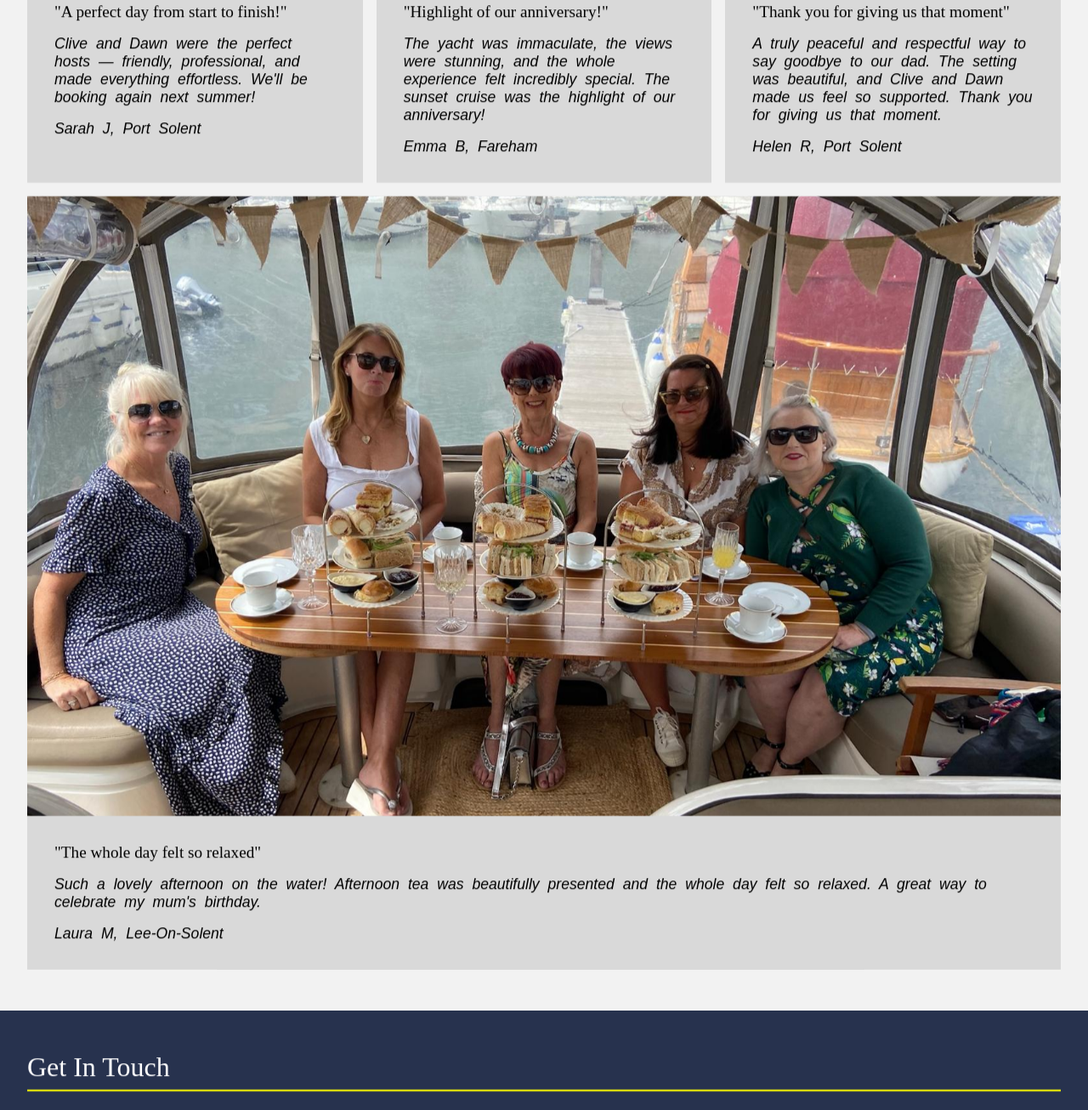
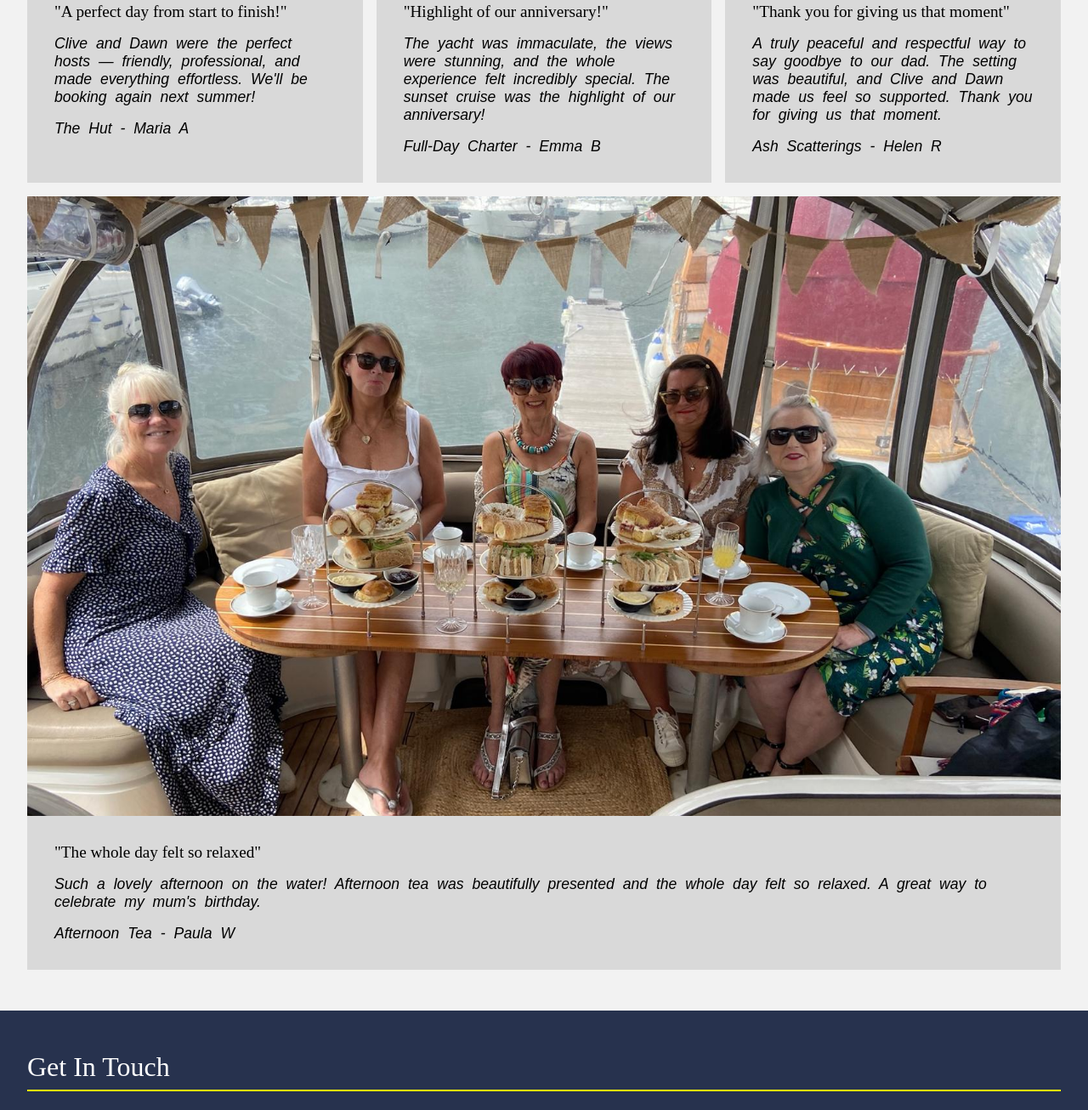
Before and after one commit to Derek-Walton/Quirky-Lady-Charters, a plain HTML site: page index.html in a window 1280 px wide. Shown: the part 3682-4988 px from the top of the page at 85% size. Drawn offline with Linux system fonts and the light colour scheme.

Commit message:
update for dawn

```diff
--- a/index.html
+++ b/index.html
@@ -164,8 +164,20 @@
                 <img src="img/dawn-clive.JPG" alt="">
                 <p>As the yacht's owners and your dedicated crew, we take pride in delivering a safe, relaxed, and truly personalised charter experience. We're here to answer any questions and help plan your perfect day on the water.</p>
                 <!-- Qualifications -->
+                 <!-- 35 years experience -->
+
             </div>
         </section>
+
+        <!-- SAFETY -->
+
+        <!-- BOOK - Gives you more information when you press book -->
+
+        <!-- book -->
+        <!-- Introduction -->
+         <!-- about. more boat details -->
+          <!-- wether we welcome children etc -->
+           <!--  -->
 
         <section id="testimonial" class="fade-in-section">
             <h3>Testimonials</h3>
@@ -176,7 +188,7 @@
                     <div class="testimonial-text">
                         <h4>"A perfect day from start to finish!"</h4>
                         <p>Clive and Dawn were the perfect hosts — friendly, professional, and made everything effortless. We'll be booking again next summer!</p>
-                        <p>Sarah J, Port Solent</p>
+                        <p>The Hut - Maria A</p>
                     </div>
                 </div>
 
@@ -185,7 +197,7 @@
                     <div class="testimonial-text">
                         <h4>"Highlight of our anniversary!"</h4>
                         <p>The yacht was immaculate, the views were stunning, and the whole experience felt incredibly special. The sunset cruise was the highlight of our anniversary!</p>
-                        <p>Emma B, Fareham</p>
+                        <p>Full-Day Charter - Emma B</p>
                     </div>
                 </div>
 
@@ -194,7 +206,7 @@
                     <div class="testimonial-text">
                         <h4>"Thank you for giving us that moment"</h4>
                         <p>A truly peaceful and respectful way to say goodbye to our dad. The setting was beautiful, and Clive and Dawn made us feel so supported. Thank you for giving us that moment.</p>
-                        <p>Helen R, Port Solent</p>
+                        <p>Ash Scatterings - Helen R</p>
                     </div>
                 </div>
 
@@ -203,7 +215,7 @@
                     <div class="testimonial-text">
                         <h4>"The whole day felt so relaxed"</h4>
                         <p>Such a lovely afternoon on the water! Afternoon tea was beautifully presented and the whole day felt so relaxed. A great way to celebrate my mum's birthday.</p>
-                        <p>Laura M, Lee-On-Solent</p>
+                        <p>Afternoon Tea - Paula W</p>
                     </div>
                 </div>
             </div>
@@ -247,6 +259,8 @@
                 </div>
             </div>
         </section>
+
+        <!-- TERMS AND CONDITIONS -->
     </main>
 
     <footer>
```
